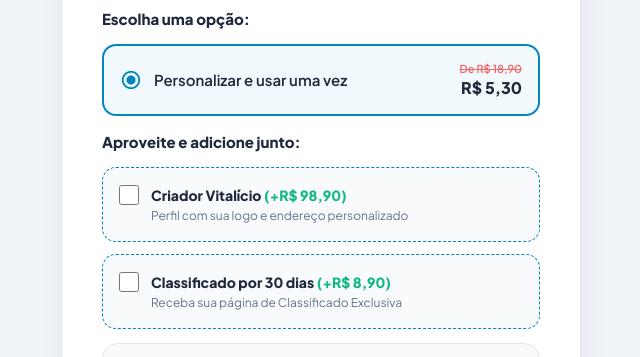
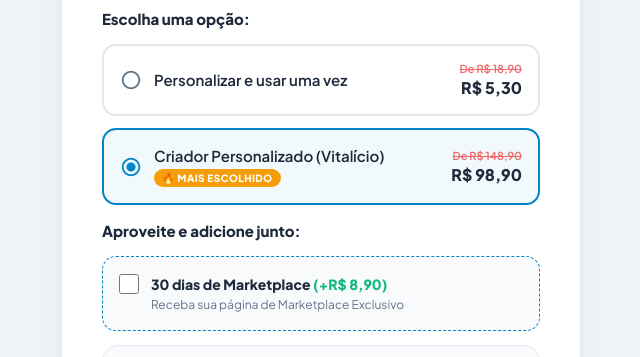
Before and after one commit to bhdspro/pagamento.grupobhds, a plain HTML site: page criadordeanuncio/customizacao/index.html in a window 1280 px wide. Shown: the part 377-734 px from the top of the page, without its empty margins (319-959 px from the left). Drawn offline with Linux system fonts and the light colour scheme.

Commit message:
Update index.html

```diff
--- a/criadordeanuncio/customizacao/index.html
+++ b/criadordeanuncio/customizacao/index.html
@@ -712,15 +712,15 @@
             },
             opcoes: [
                // Para não ter o "De/Por" basta deixar o precoAntigo igual a null, mas agora todos possuem:
-               // { id: "op1", nome: "Quero personalizar logo", preco: 29.90, precoAntigo: 59.80, destaque: false, padrao: false },
-               // { id: "op2", nome: "Quero personalizar endereço", preco: 58.90, precoAntigo: 117.80, destaque: true, textoDestaque: "🔥 Mais Escolhido", padrao: true },
+               { id: "ctzOp1", nome: "Personalizar e usar uma vez", preco: 5.30, precoAntigo: 18.90, destaque: false, padrao: false },
+               { id: "ctzOp2", nome: "Criador Personalizado (Vitalício)", preco: 98.90, precoAntigo: 148.90, destaque: true, textoDestaque: "🔥 Mais Escolhido", padrao: true },
                // { id: "op3", nome: "Opção Avançada", preco: 97.00, precoAntigo: 194.00, destaque: false, padrao: false },
                // { id: "op4", nome: "Opção Pro", preco: 147.00, precoAntigo: 294.00, destaque: false, padrao: false },
-                { id: "ctzOp1", nome: "Personalizar e usar uma vez", preco: 5.30, precoAntigo: 18.90, destaque: false, padrao: true }
+               // { id: "ctzOp1", nome: "Personalizar e usar uma vez", preco: 5.30, precoAntigo: 18.90, destaque: false, padrao: true }
             ],
             orderBumps: [
-                { id: "bump1", titulo: "Criador Vitalício", descricao: "Perfil com sua logo e endereço personalizado", preco: 98.90 },
-                { id: "bump2", titulo: "Classificado por 30 dias", descricao: "Receba sua página de Classificado Exclusiva", preco: 8.90 }
+               // { id: "bump1", titulo: "Criador Vitalício", descricao: "Criador com sua logo e endereço personalizado", preco: 98.90 },
+                { id: "bump2", titulo: "30 dias de Marketplace", descricao: "Receba sua página de Marketplace Exclusivo", preco: 8.90 }
             ]
         };
         // =========================================================================
```
